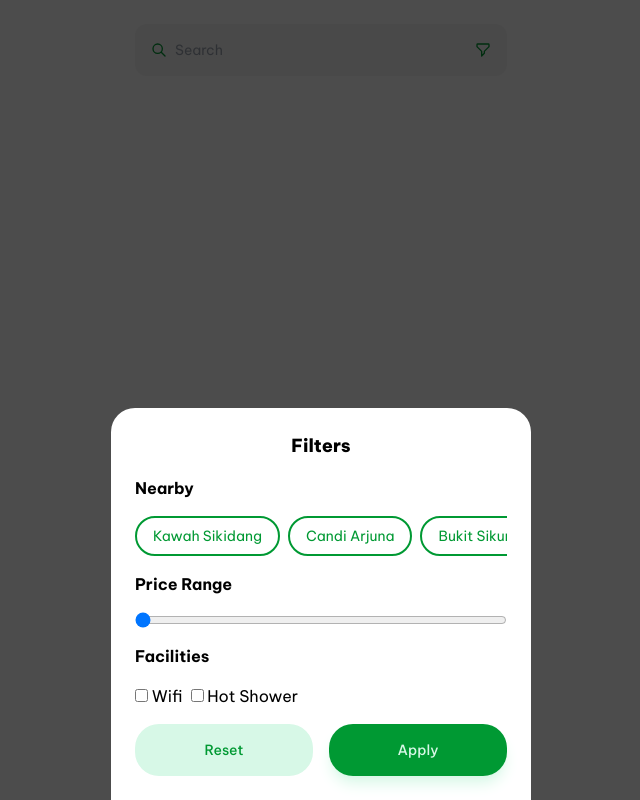
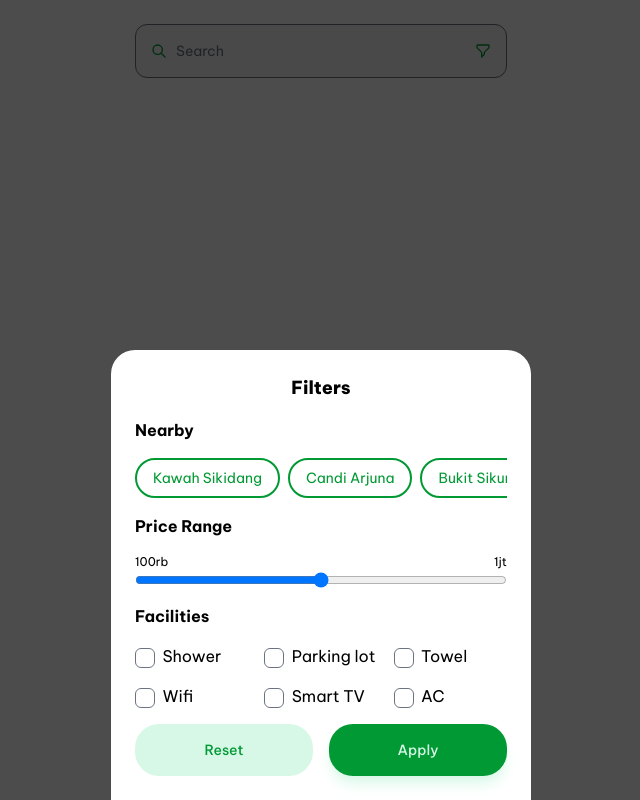
Before and after one commit to denbahrul/next-diengs, a Next.js app: page /search in a window 1280 px wide. Both pictures are taken after a click on the icon 802 px from the left and 50 px from the top of the page. Shown: the whole page, without its empty margins (319-959 px from the left). Built offline with nearby package versions, Linux system fonts and the light colour scheme.

Commit message:
minor changes

```diff
--- a/app/(main)/search/page.jsx
+++ b/app/(main)/search/page.jsx
@@ -32,7 +32,9 @@ export default function Page() {
         />
         <Filters isOpen={isOpen} closeModalHandler={closeModalHandler} />
       </header>
-      <section></section>
+      <section>
+
+      </section>
     </>
   );
 }
--- a/app/ui/main/search/filters.jsx
+++ b/app/ui/main/search/filters.jsx
@@ -1,5 +1,6 @@
 import { text } from "@fortawesome/fontawesome-svg-core";
 import clsx from "clsx";
+import PriceRangeSlider from "./price-rang";
 
 const radioItems = [
   {
@@ -17,6 +18,52 @@ const radioItems = [
   {
     text: "Kawah Sikidang",
     value: "kawah-sikidang",
+  },
+];
+
+const categoriesItems = [
+  {
+    text: "Hotel",
+    value: "hotel",
+  },
+  {
+    text: "Homestay",
+    value: "homestay",
+  },
+  {
+    text: "Cabin",
+    value: "cabin",
+  },
+  {
+    text: "Glamping",
+    value: "glamping",
+  },
+];
+
+const facilitiesItems = [
+  {
+    text: "Shower",
+    value: "shower",
+  },
+  {
+    text: "Parking lot",
+    value: "parking-lot",
+  },
+  {
+    text: "Towel",
+    value: "towel",
+  },
+  {
+    text: "Wifi",
+    value: "wifi",
+  },
+  {
+    text: "Smart TV",
+    value: "smart-tv",
+  },
+  {
+    text: "AC",
+    value: "ac",
   },
 ];
 
@@ -63,28 +110,32 @@ export default function Filters({ isOpen, closeModalHandler }) {
             })}
           </div>
           <p className="font-bold">Price Range</p>
+          <div className="mt-4 flex w-full justify-between text-xs">
+            <span>100rb</span>
+            <span>1jt</span>
+          </div>
           <input
             type="range"
-            name="price-range"
-            id="price-range"
-            min={50}
-            max={500}
-            className="my-4 w-full border-hijau"
+            min={0}
+            max="100"
+            className="mb-4 w-full"
+            // step="25"
           />
           <p className="font-bold">Facilities</p>
-          <div className="my-4">
-            <input type="checkbox" name="wifi" id="wifi" className="" />
-            <label htmlFor="wifi" className="mr-2">
-              {" "}
-              Wifi
-            </label>
-            <input
-              type="checkbox"
-              name="hot-shower"
-              id="hot-shower"
-              className=""
-            />
-            <label htmlFor="wifi"> Hot Shower</label>
+          <div className="my-4 grid grid-cols-3 gap-4">
+            {facilitiesItems.map((facilitiesItem) => {
+              const facilitiesItemText = facilitiesItem.text;
+              const facilitiesItemValue = facilitiesItem.value;
+              return (
+                <label key={facilitiesItemValue} className="">
+                  <input
+                    type="checkbox"
+                    className="form-checkbox h-5 w-5 rounded-md text-hijau"
+                  />
+                  &nbsp; {facilitiesItemText}
+                </label>
+              );
+            })}
           </div>
           <div className="flex justify-between">
             <button
--- /dev/null
+++ b/app/ui/main/search/price-rang.jsx
@@ -0,0 +1,64 @@
+// src/components/PriceRangeSlider.js
+import React, { useState } from "react";
+
+const PriceRangeSlider = () => {
+  const [minValue, setMinValue] = useState(18);
+  const [maxValue, setMaxValue] = useState(50);
+
+  const handleMinChange = (e) => {
+    const value = Math.min(Number(e.target.value), maxValue - 1);
+    setMinValue(value);
+  };
+
+  const handleMaxChange = (e) => {
+    const value = Math.max(Number(e.target.value), minValue + 1);
+    setMaxValue(value);
+  };
+
+  return (
+    <div className="mx-auto mt-8 w-full max-w-sm">
+      <div className="text-gray-700 mb-2 flex justify-between text-sm font-medium">
+        <span>Price Range Per Night</span>
+      </div>
+      <div className="relative">
+        <div className="mb-4 flex justify-between">
+          <span className="bg-green-500 text-white rounded px-2 py-1 text-xs">
+            ${minValue}
+          </span>
+          <span className="bg-green-500 text-white rounded px-2 py-1 text-xs">
+            ${maxValue}
+          </span>
+        </div>
+        <div className="relative w-full">
+          <div className="absolute inset-0 flex items-center">
+            <div className="bg-gray-200 h-1 w-full"></div>
+            <div
+              className="bg-green-500 absolute left-0 h-1"
+              style={{ left: `${minValue}%`, right: `${100 - maxValue}%` }}
+            ></div>
+          </div>
+          <input
+            type="range"
+            min="0"
+            max="100"
+            value={minValue}
+            onChange={handleMinChange}
+            className="pointer-events-none absolute h-1 w-full appearance-none bg-transparent"
+            style={{ zIndex: 1 }}
+          />
+          <input
+            type="range"
+            min="0"
+            max="100"
+            value={maxValue}
+            onChange={handleMaxChange}
+            className="pointer-events-none absolute h-1 w-full appearance-none bg-transparent"
+            style={{ zIndex: 1 }}
+          />
+        </div>
+      </div>
+    </div>
+  );
+};
+
+export default PriceRangeSlider;
--- a/package.json
+++ b/package.json
@@ -11,6 +11,7 @@
   "dependencies": {
     "@fortawesome/fontawesome-svg-core": "^6.5.2",
     "@fortawesome/react-fontawesome": "^0.2.2",
+    "@tailwindcss/forms": "^0.5.7",
     "clsx": "^2.1.1",
     "date-fns": "^3.6.0",
     "eslint-config-prettier": "^9.1.0",
--- a/tailwind.config.js
+++ b/tailwind.config.js
@@ -34,5 +34,10 @@ module.exports = {
       },
     },
   },
-  plugins: [],
+  plugins: [
+    // require('@tailwindcss/typography'),
+    require('@tailwindcss/forms'),
+    // require('@tailwindcss/aspect-ratio'),
+    // require('@tailwindcss/container-queries'),
+  ]
 };
```
Also changed, not shown: 1 other file (tests, documents, lock files or other folders).
